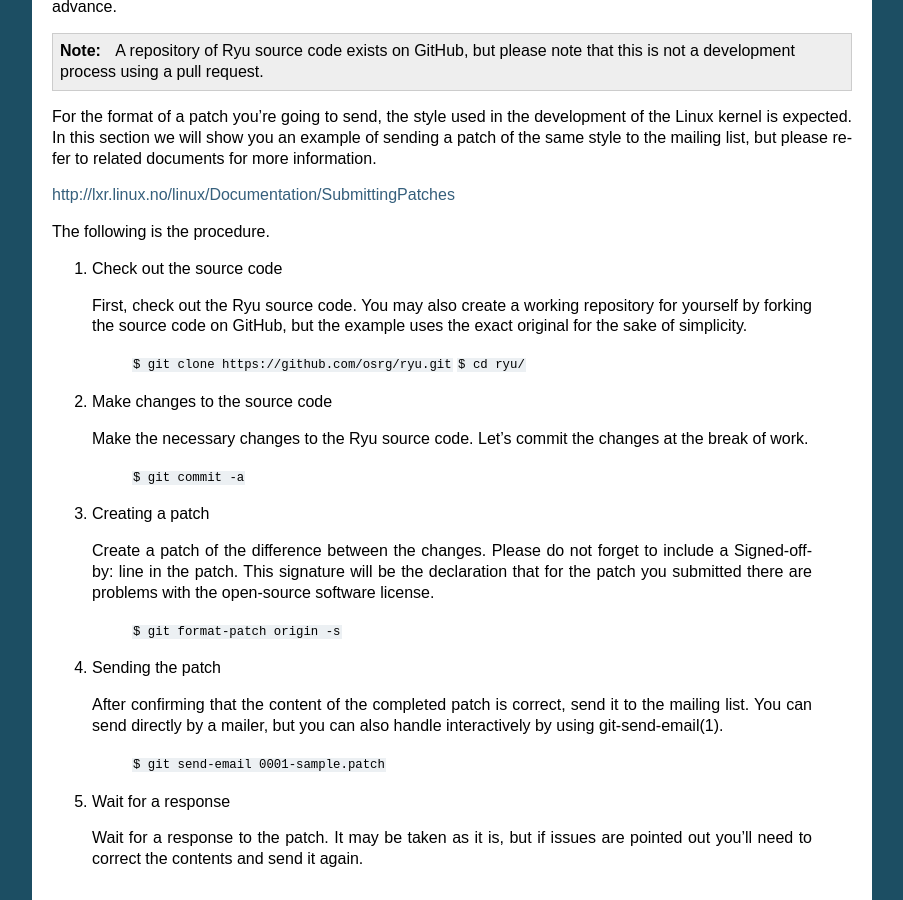
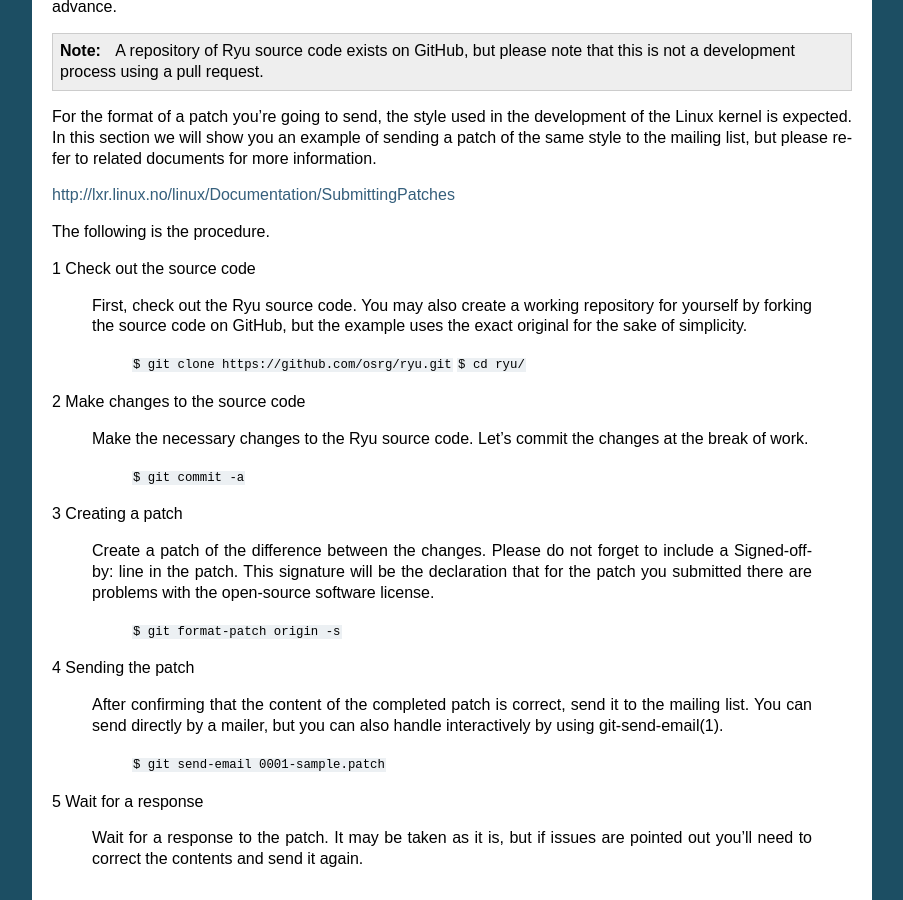
Before and after one commit to osrg/ryu-book, a Sphinx documentation site: the page built from en/source/contribute.rst, in a window 1280 px wide and 900 px high, scrolled down 1158 px. Shown: the whole window, without its empty margins (198-1101 px from the left). Built offline with Sphinx 7.4.7, drawn with Linux system fonts in a browser that asks for light colours.

```diff
--- a/en/source/contribute.rst
+++ b/en/source/contribute.rst
@@ -63,7 +63,7 @@ http://lxr.linux.no/linux/Documentation/SubmittingPatches
 
 The following is the procedure.
 
-1. Check out the source code
+1 Check out the source code
 
  First, check out the Ryu source code.
  You may also create a working repository for yourself by forking the source code on GitHub, but the example uses the exact original for the sake of simplicity.
@@ -71,14 +71,14 @@ The following is the procedure.
    ``$ git clone https://github.com/osrg/ryu.git``
    ``$ cd ryu/``
 
-2. Make changes to the source code
+2 Make changes to the source code
 
  Make the necessary changes to the Ryu source code.
  Let's commit the changes at the break of work.
 
    ``$ git commit -a``
 
-3. Creating a patch
+3 Creating a patch
 
  Create a patch of the difference between the changes.
  Please do not forget to include a Signed-off-by: line in the patch.
@@ -86,14 +86,14 @@ The following is the procedure.
 
    ``$ git format-patch origin -s``
 
-4. Sending the patch
+4 Sending the patch
 
  After confirming that the content of the completed patch is correct, send it to the mailing list.
  You can send directly by a mailer, but you can also handle interactively by using git-send-email(1).
 
    ``$ git send-email 0001-sample.patch``
 
-5. Wait for a response
+5 Wait for a response
 
  Wait for a response to the patch.
  It may be taken as it is, but if issues are pointed out you'll need to correct the contents and send it again.
--- a/en/source/spanning_tree.rst
+++ b/en/source/spanning_tree.rst
@@ -38,7 +38,7 @@ With STP, Bridge Protocol Data Unit (BPDU) packets are exchanged between bridges
 
 Specifically, this is achieved by the following procedure:
 
-1. Selecting the root bridge
+1 Selecting the root bridge
 
     The bridge having the smallest bridge ID is selected as the root bridge through BPDU packet exchange between bridges. After that, only the root bridge sends the original BPDU packet and other bridges transfer BPDU packets received from the root bridge.
 
@@ -54,7 +54,7 @@ Specifically, this is achieved by the following procedure:
         Bridge priority  MAC address
         ================ ==============
 
-2. Deciding the role of ports
+2 Deciding the role of ports
 
     Based on the cost of each port to reach the root bridge, decide the role of the ports.
 
@@ -115,7 +115,7 @@ Specifically, this is achieved by the following procedure:
             ============== ================
 
 
-3. Port state change
+3 Port state change
 
     After the port role is decided (STP calculation is completed), each port becomes LISTEN state. After that, the state changes as shown below and according to the role of each port, it eventually becomes FORWARD state or BLOCK state. Ports set as disabled ports in the configuration become DISABLE state and after that the change of state does not take place.
 
--- a/en/source/switch_test_tool.rst
+++ b/en/source/switch_test_tool.rst
@@ -256,7 +256,7 @@ The following shows the procedure of using sample test pattern (ryu/tests/switch
 In this procedure, the test environment is constructed using the test environment build script (ryu / tests / switch / run_mininet.py). Please refer to ":ref:`ch_switching_hub` " for environment settings and the login method for usage of the VM image.
 
 
-1. Building the test environment
+1 Building the test environment
 
     Log in to the VM environment and run the test environment build script.
 
@@ -280,7 +280,7 @@ In this procedure, the test environment is constructed using the test environmen
 
 
 
-2. Execution of the test tool
+2 Execution of the test tool
 
     For execution of test tool, open xterm of controller.
 
```
